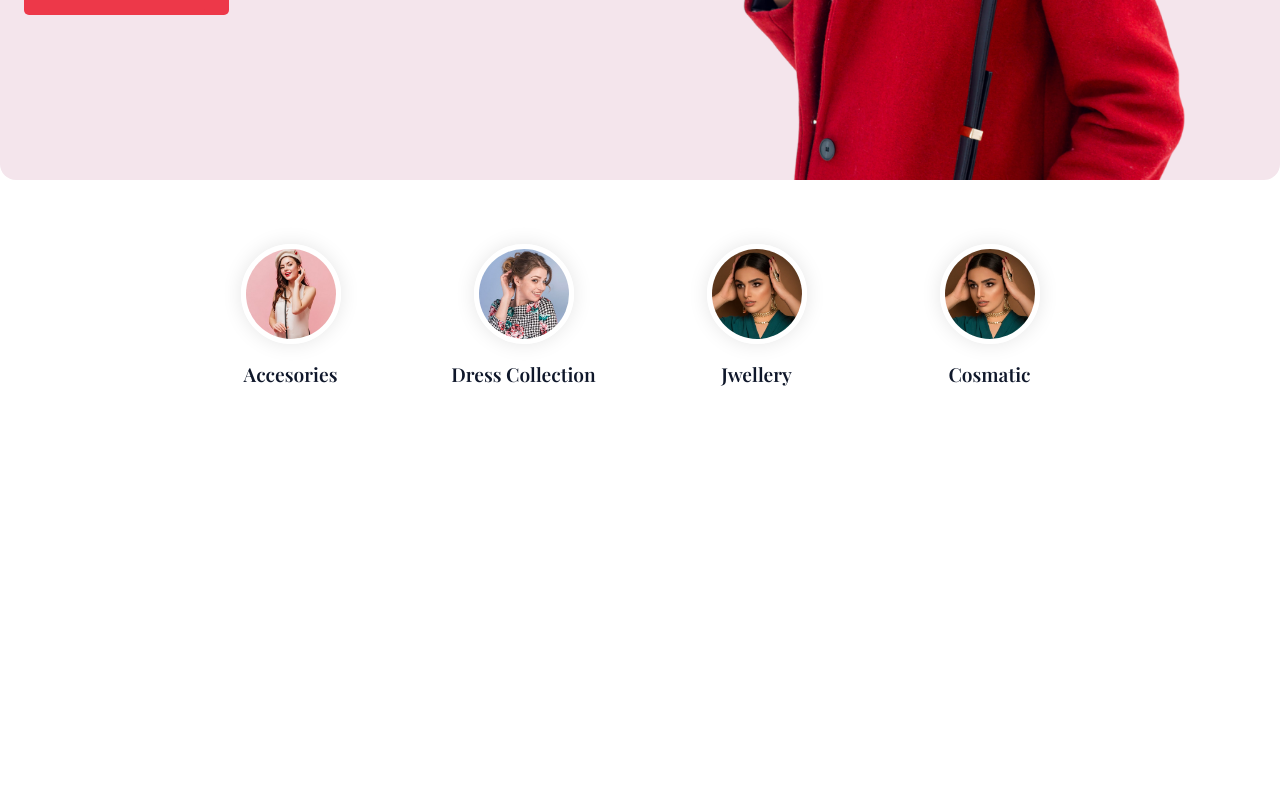
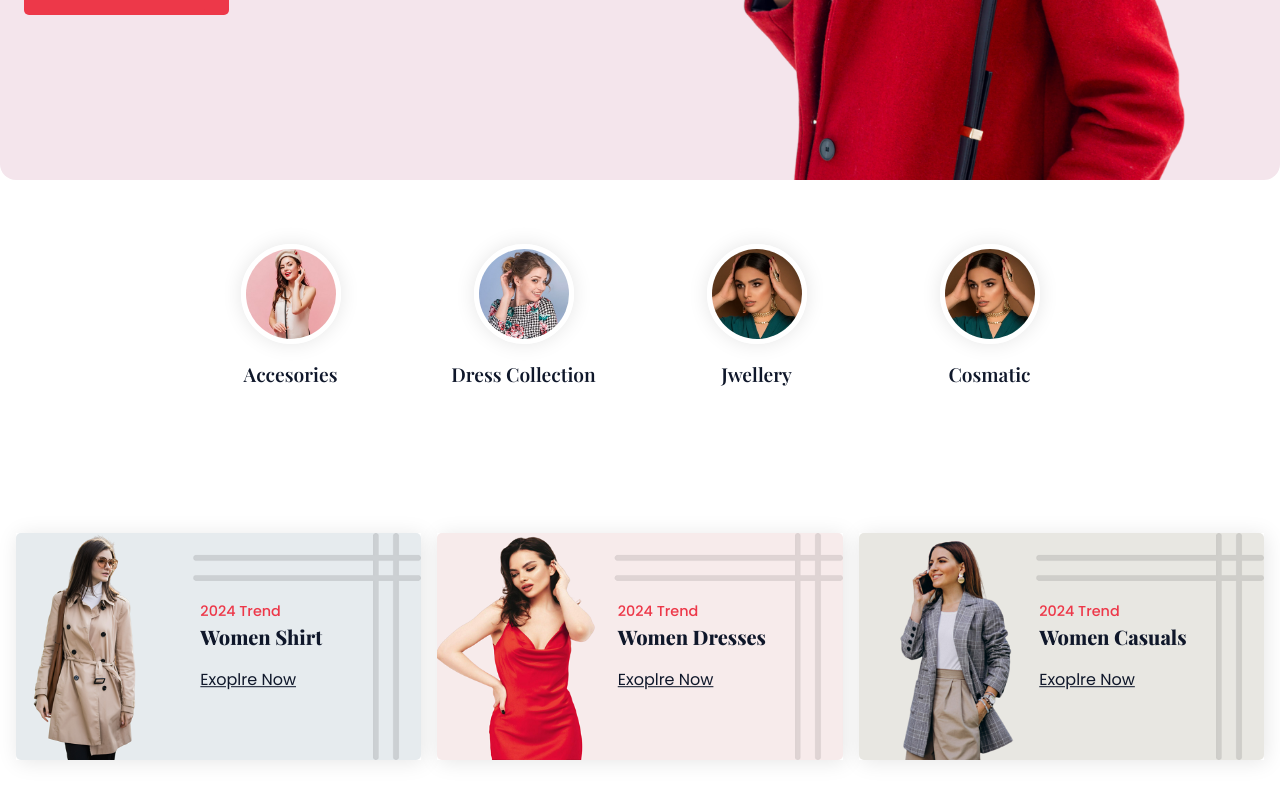
Before and after one commit to krunal-ar-panhal/md-ai-frontend, a React (Vite) app: page / in a window 1280 px wide. Shown: the part 582-1382 px from the top of the page. Before the commit the page ends 1035 px from the top, so only its background shows below. Built offline with nearby package versions, Linux system fonts and the light colour scheme.

Commit message:
hero section create kiya home page k liye

```diff
--- /dev/null
+++ b/src/Pages/HeroSection.jsx
@@ -0,0 +1,30 @@
+import React from 'react'
+import { Link } from 'react-router-dom'
+
+const HeroSection = () => {
+
+    const cards = [
+        {id :1, image:"./card-1.png", trend:"2024 Trend" , title:"Women Shirt"},
+        {id :2, image:"./card-2.png", trend:"2024 Trend" , title:"Women Dresses"},
+        {id :3, image:"./card-3.png", trend:"2024 Trend" , title:"Women Casuals"},
+    ]
+
+  return (
+    <section className='section__container hero__container'>
+        {
+            cards.map((card)=>(
+                <div key={card.id} className='hero__card'>
+                    <img src={card.image} alt=' ' />
+                <div className='hero__content'>
+                    <p>{card.trend}</p>
+                    <h4>{card.title}</h4>
+                    <Link to='' href="">Exoplre Now</Link>
+                </div>
+                </div>
+            ))
+        }
+    </section>
+  )
+}
+
+export default HeroSection
--- a/src/Pages/Home.jsx
+++ b/src/Pages/Home.jsx
@@ -1,12 +1,14 @@
 import React from 'react'
 import Banner from './Banner'
 import Categories from './Categories'
+import HeroSection from './HeroSection'
 
 const Home = () => {
   return (
     <div className='min-h-screen'>
       <Banner/>
       <Categories/>
+      <HeroSection/>
     </div>
   )
 }
```
